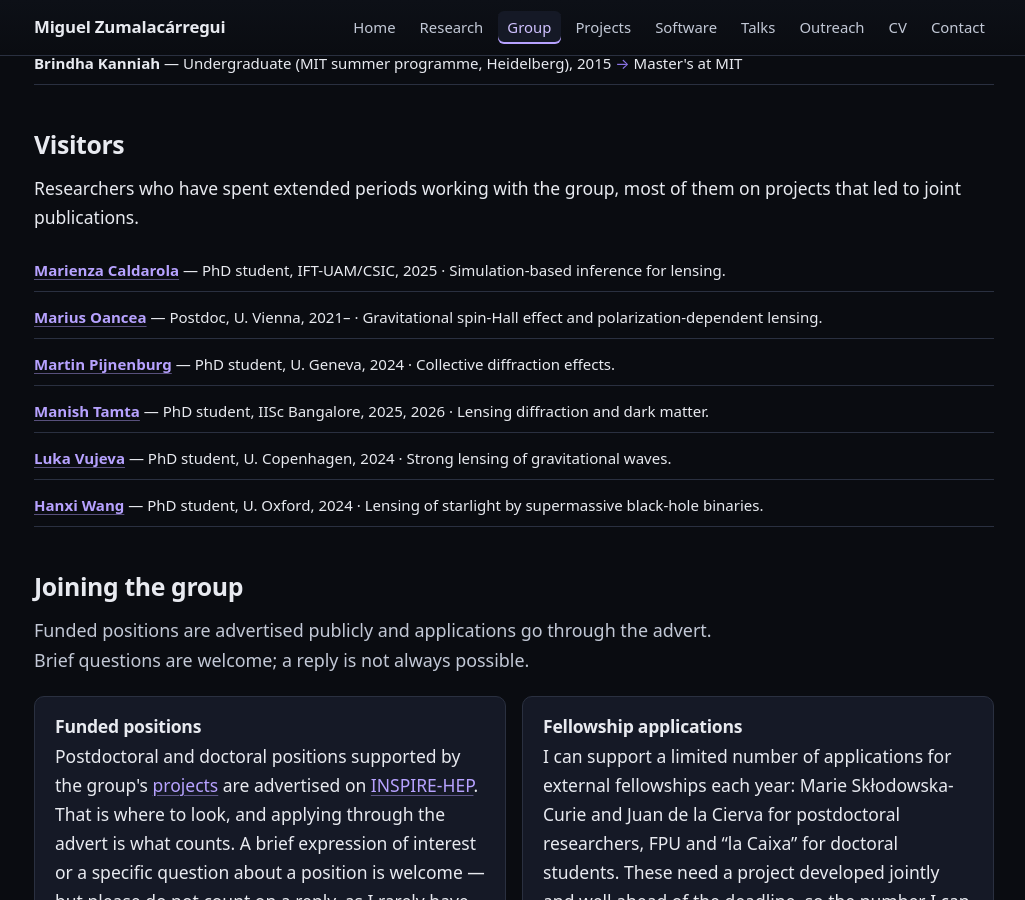
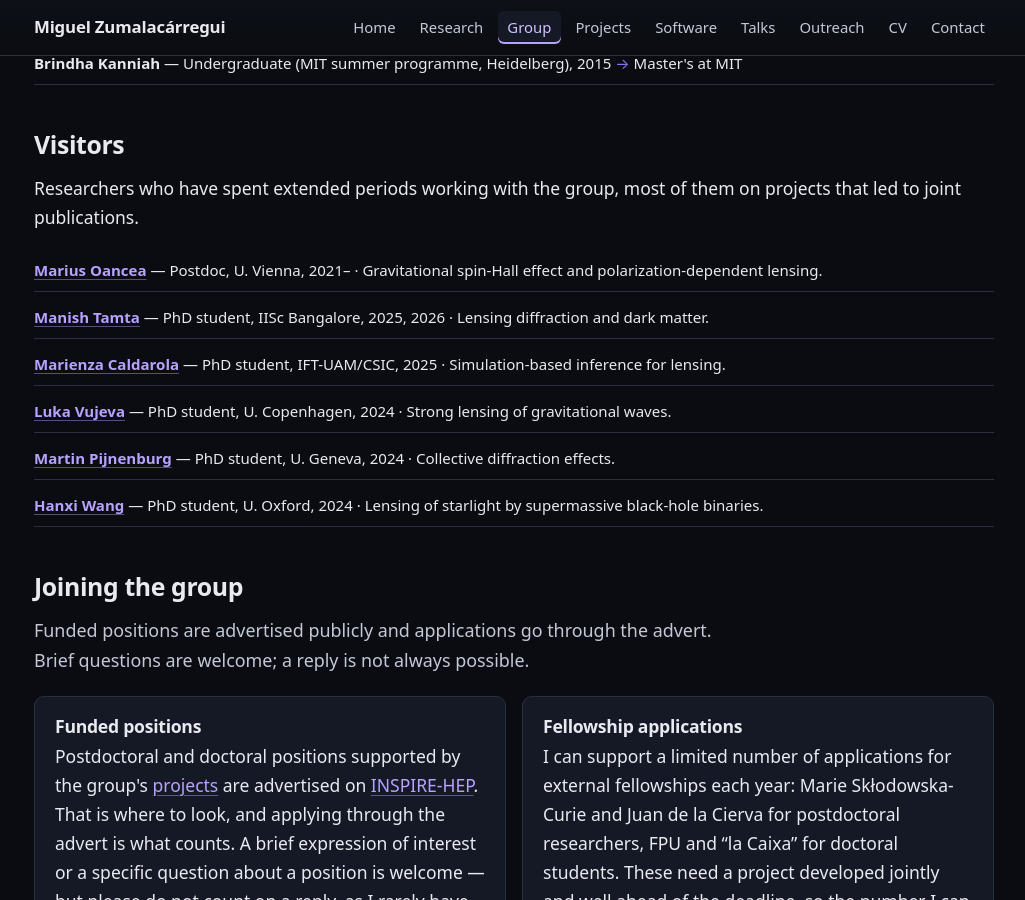
Before and after one commit to miguelzuma/miguelzuma.github.io, a Jekyll site: the page built from group.html, in a window 1280 px wide and 900 px high, scrolled down 3471 px. Shown: the whole window, without its empty margins (126-1151 px from the left). Built offline with Jekyll 4.4.1, drawn with Linux system fonts in a browser that asks for light colours.

Commit message:
Visitors are chronological; alphabetical applies only to current members
Visitors sort by `end` (newest first), like alumni, instead of by surname. For
an ongoing collaboration -- Oancea, listed as 2021- -- `end` is the current
year, so ongoing visitors sit at the top. Their now-unused sortkeys are
removed; current members keep theirs.

Co-Authored-By: Claude Opus 5 (1M context) <noreply@anthropic.com>
Claude-Session: https://claude.ai/code/session_01E2ZbXszK9qt9svKVxU5Yrt

```diff
--- a/group.html
+++ b/group.html
@@ -102,7 +102,7 @@ description: >-
     them on projects that led to joint publications.
   </p>
   <ul class="alumni-list">
-    {%- assign vis = site.data.people.visitors | sort_natural: "sortkey" %}
+    {%- assign vis = site.data.people.visitors | sort: "end" | reverse %}
     {%- for p in vis %}
     <li>
       <strong>{% if p.url %}<a href="{{ p.url }}" rel="noopener">{{ p.name }}</a>{% else %}{{ p.name }}{% endif %}</strong>
```
Also changed, not shown: _data/people.yml (+8 -7 lines).
